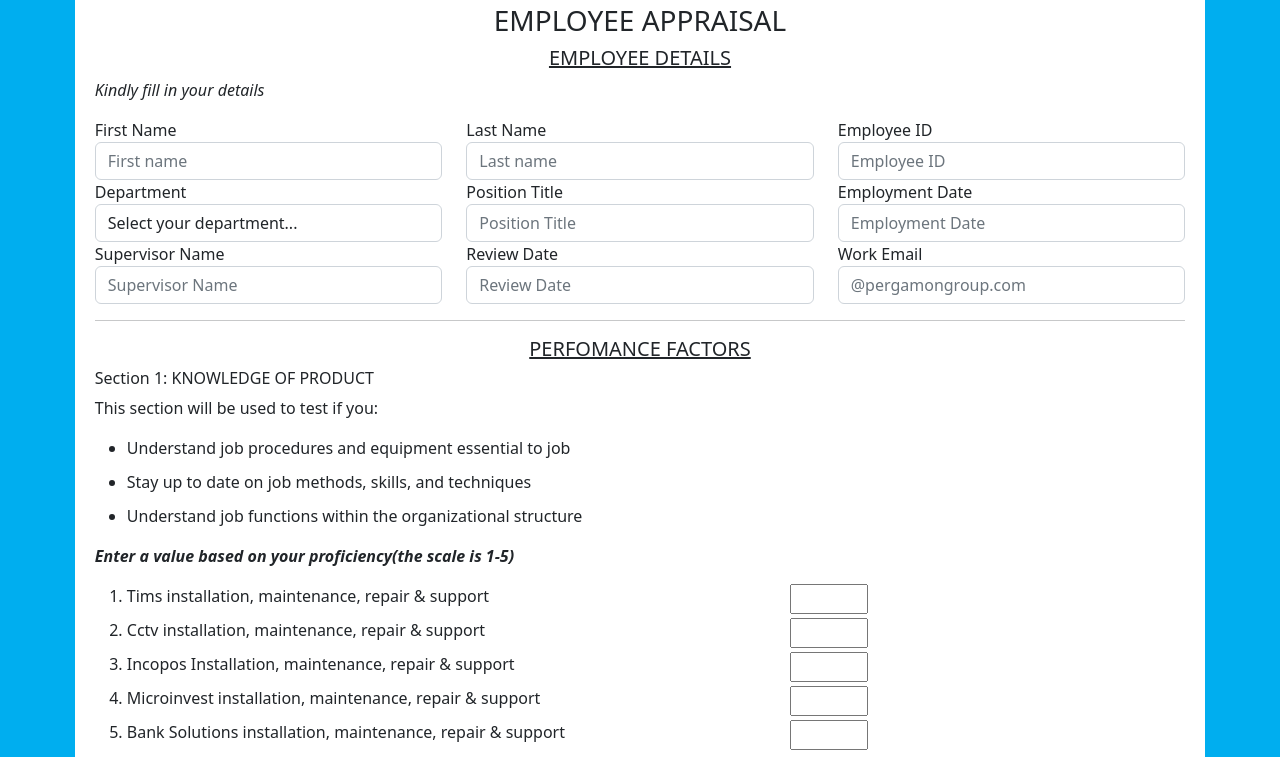
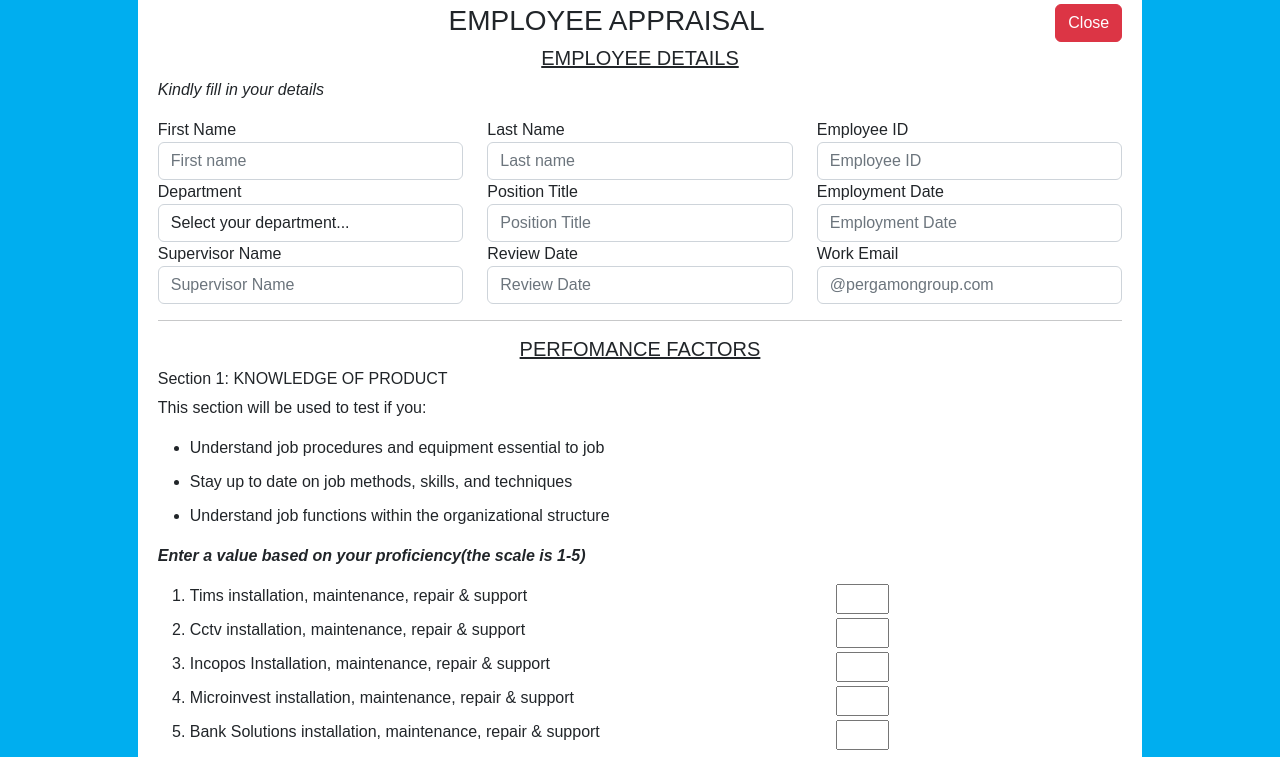
Before and after one commit to kelvinmakau/pergamon-appraisal, a plain HTML site: page index.html in a window 1280 px wide. Shown: the part 116-873 px from the top of the page. Drawn offline with nearby package versions, Linux system fonts and the light colour scheme.

Commit message:
More updates and formatting(aesthetics)

```diff
--- a/assets/css/styles.css
+++ b/assets/css/styles.css
@@ -1,5 +1,7 @@
 body {
+	margin: 0;
 	background-color: #00AEEF;
+	font-family: Arial, Helvetica, sans-serif;
 }
 
 .body-pad {
@@ -25,7 +27,11 @@ body {
 
 .sm-inp {
 	float: right;
-	margin-right: 30%;
+	margin-right: 25%;
+}
+button{
+	background-color: #00AEEF;
+	float: right;
 }
 
 li {
--- a/index.html
+++ b/index.html
@@ -8,13 +8,15 @@
     <link href="assets/css/styles.css" rel="stylesheet">
     <link rel="icon" type="image/x-icon" href="assets/images/favicon(1).ico">
     <script src="https://cdn.jsdelivr.net/npm/bootstrap@5.2.3/dist/js/bootstrap.bundle.min.js"></script>
+    <script src="https://ajax.googleapis.com/ajax/libs/jquery/3.6.4/jquery.min.js"></script>
+    <script src="https://maxcdn.bootstrapcdn.com/bootstrap/3.4.1/js/bootstrap.min.js"></script>
     <title>Pergamon Appraisal Form</title>
 </head>
 
-<body class="container-fluid">
+<body class="container">
     <div class="logo"> <a></a><img src="assets/images/Pergamon-Ltd-Logo.png" alt="logo" align="center" /> </div>
     <div class="body-pad jumbotron">
-        <h3 style="text-align: center;">EMPLOYEE APPRAISAL</h3>
+        <h3 style="text-align: center;">EMPLOYEE APPRAISAL <button class="btn btn-danger" type="submit">Close</button></h3>
         <section>
             <h5 style="text-align: center; text-decoration: underline;">EMPLOYEE DETAILS</h5>
             <p style="font-style: italic;">Kindly fill in your details</p>
@@ -24,19 +26,19 @@
                     <div class="row">
                         <div class="col-lg-4 col-md-6 col-xsm-12">
                             <label for="fname">First Name</label>
-                            <input type="text" class="form-control" placeholder="First name" id="fname">
+                            <input type="text" class="form-control" placeholder="First name" id="fname" required>
                         </div>
                         <div class="col-lg-4 col-md-6 col-xsm-12">
                             <label for="lname">Last Name</label>
-                            <input type="text" class="form-control" placeholder="Last name" id="lname">
+                            <input type="text" class="form-control" placeholder="Last name" id="lname" required>
                         </div>
                         <div class="col-lg-4 col-md-6 col-xsm-12">
                             <label for="eid">Employee ID</label>
-                            <input type="text" class="form-control" placeholder="Employee ID" id="eid">
+                            <input type="text" class="form-control" placeholder="Employee ID" id="eid" required>
                         </div>
                         <div class="col-lg-4 col-md-6 col-xsm-12">
                             <label for="department">Department</label>
-                            <select class="form-control" id="department">
+                            <select class="form-control" id="department" required>
                                 <option selected>Select your department...</option>
                                 <option value="1">Software</option>
                                 <option value="2">Hardware</option>
@@ -44,28 +46,28 @@
                         </div>
                         <div class="col-lg-4 col-md-6 col-xsm-12">
                             <label for="pos-title">Position Title</label>
-                            <input type="text" class="form-control" placeholder="Position Title" id="pos-title">
+                            <input type="text" class="form-control" placeholder="Position Title" id="pos-title" required>
                         </div>
                         <div class="col-lg-4 col-md-6 col-xsm-12">
                             <label for="emp_date">Employment Date</label>
                             <input type="text" class="form-control" placeholder="Employment Date"
                                 onfocus="(this.type='date')" onblur="if(this.value==''){this.type='text'}"
-                                id="emp_date">
+                                id="emp_date" required>
                         </div>
                         <div class="col-lg-4 col-md-6 col-xsm-12">
                             <label for="sname">Supervisor Name</label>
-                            <input type="text" class="form-control" placeholder="Supervisor Name" id="sname">
+                            <input type="text" class="form-control" placeholder="Supervisor Name" id="sname" required>
                         </div>
                         <div class="col-lg-4 col-md-6 col-xsm-12">
                             <label for="review_date">Review Date</label>
                             <input type="text" class="form-control" placeholder="Review Date"
                                 onfocus="(this.type='date')" onblur="if(this.value==''){this.type='text'}"
-                                id="review_date">
+                                id="review_date" required>
                         </div>
                         <div class="col-lg-4 col-md-6 col-xsm-12">
                             <label for="review_date">Work Email</label>
                             <input type="email" class="form-control" placeholder="@pergamongroup.com"
-                                autocomplete="email" id="work_email">
+                                autocomplete="email" id="work_email" required>
                         </div>
                     </div>
 
@@ -235,7 +237,7 @@
                             <p>This section will be filled by the department supervisor</p>
                             <label><b>PROFESSIONAL DEVELOPMENT:</b> Has employee completed annual professional development activities/goals?
                                 <div class="form-check form-check-inline">
-                                    <input class="form-check-input" type="radio" name="inlineRadioOptions" id="inlineRadio1" value="option1">
+                                    <input class="form-check-input" type="radio" name="inlineRadioOptions" id="inlineRadio1" value="option1" checked>
                                     <label class="form-check-label" for="inlineRadio1">Yes</label>
                                   </div>
                                   <div class="form-check form-check-inline">
@@ -250,25 +252,22 @@
                             </div>
 
                         </section>
+                        <br>
 
+                        <button class="btn btn-primary" type="submit">Submit form</button>
+                        <hr>
 
-                        <hr>
                     </div>
-
-
                     <br>
                     </div>
-
-
                     <br>
-                    <button class="btn btn-primary" type="submit">Submit form</button>
                 </form>
             </section>
         </section>
     </div>
 
 
-
+    <script src="assets/js/script.js"></script>
 </body>
 
 </html>
```
Also changed, not shown: assets/js/script.js (added).
